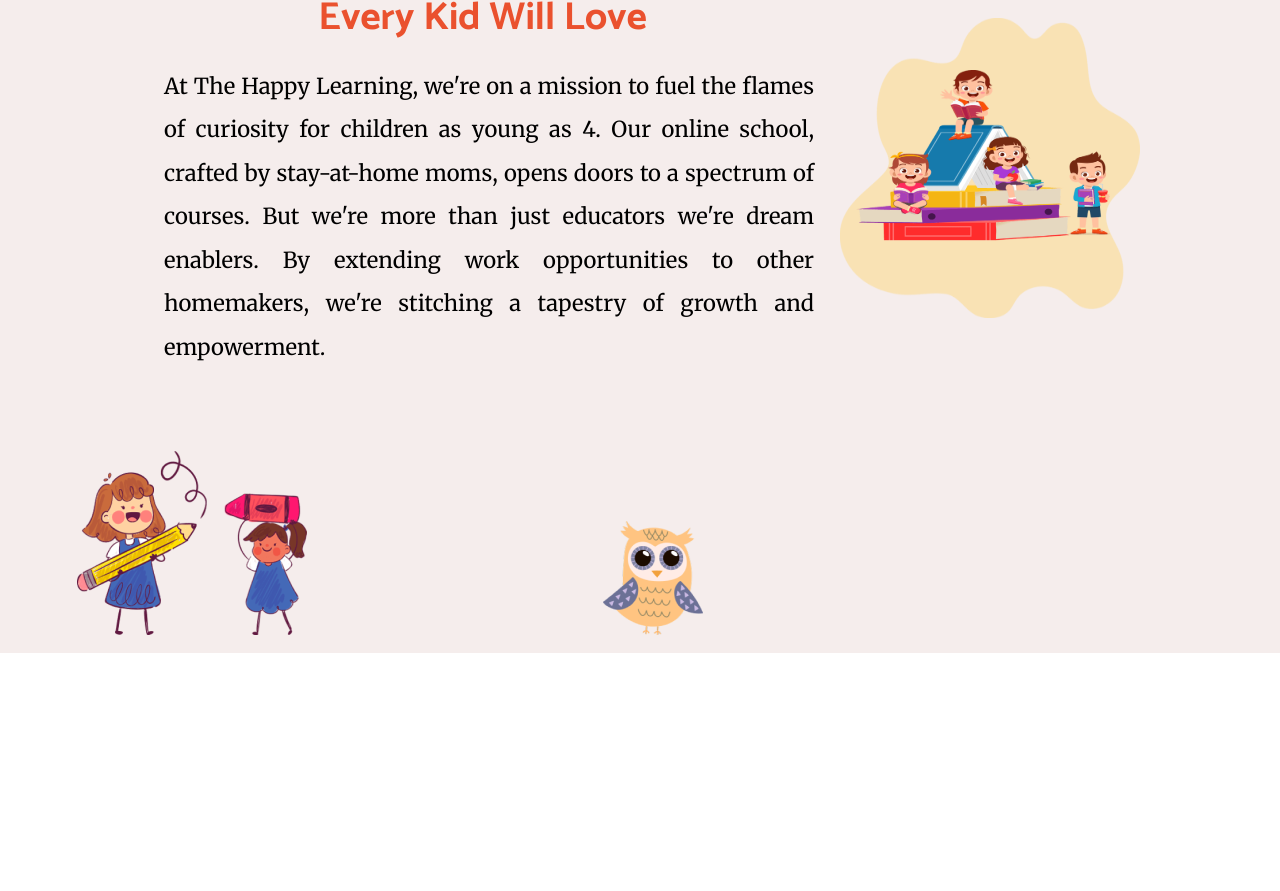
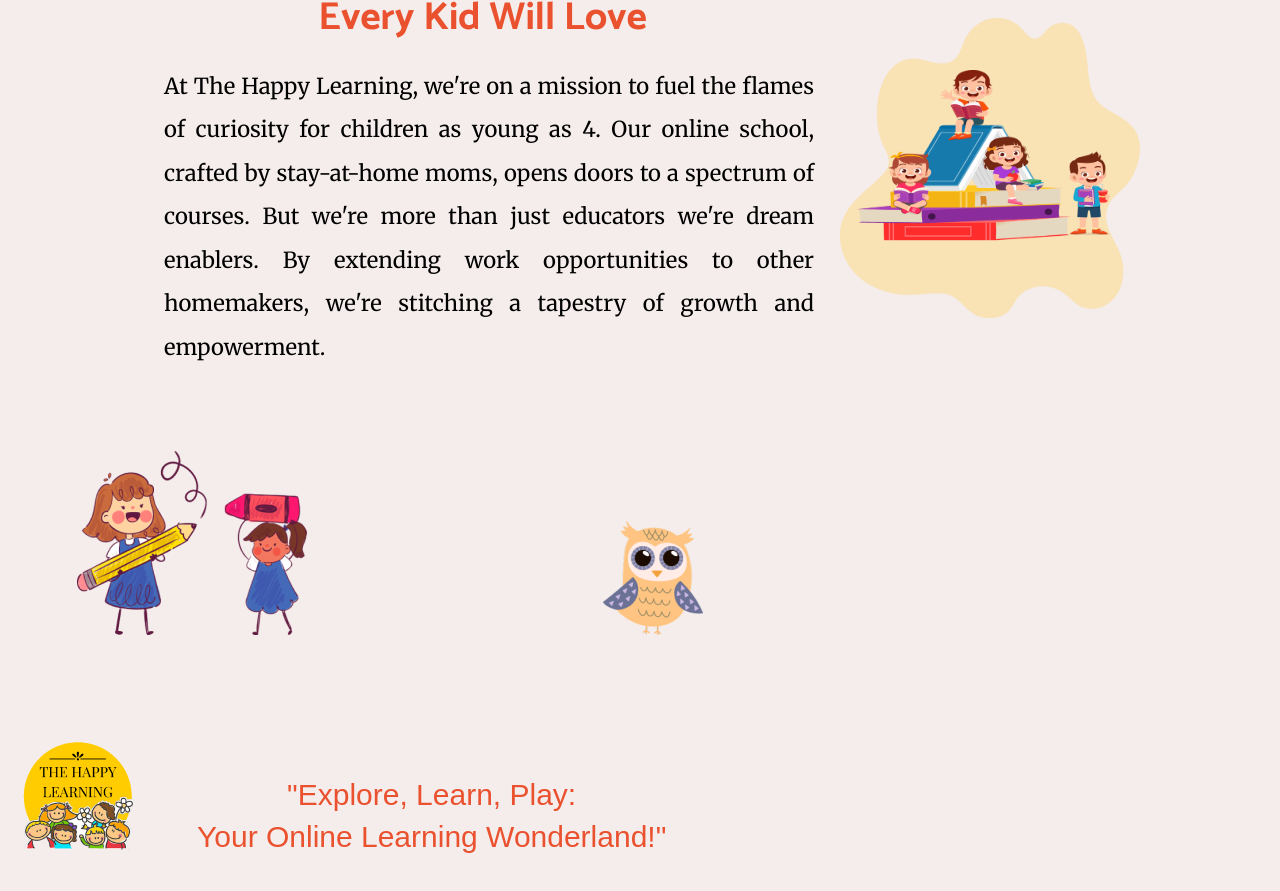
Before and after one commit to muhammadmomin76/Happy_Learning, a plain HTML site: page index.html in a window 1280 px wide. Shown: the part 339-1230 px from the top of the page. Before the commit the page ends 992 px from the top, so only its background shows below. Drawn offline with Linux system fonts and the light colour scheme; a web font is replaced by a local one.

Commit message:
new page

```diff
--- /dev/null
+++ b/coursepage.css
@@ -0,0 +1,38 @@
+@import url('https://fonts.googleapis.com/css2?family=Chango&display=swap');
+
+.c-container{
+    width: 100%;
+    min-height: 100vh;
+    box-sizing: border-box;
+    overflow: hidden;
+}
+
+
+.row-4{
+    margin-top: 57px;
+    width: 100%;
+    display: flex;
+    flex-direction: row;
+    background: #f5edec;
+}
+
+.c-logo{
+    width: 133px;
+    height: 133px;
+    flex-shrink: 0;
+    margin-top: 19px;
+    margin-left: 12px;
+}
+
+.c-title{
+    color: #EA512E;
+    text-align: center;
+    font-family: 'Chango', sans-serif;
+    font-size: 30px;
+    font-style: normal;
+    font-weight: 400;
+    line-height: 41.5px; /* 138.333% */
+    text-transform: capitalize;
+    margin-top: 64px;
+    margin-left: 52px;
+}
--- a/homepage.css
+++ b/homepage.css
@@ -4,6 +4,10 @@
   margin: 0;
   padding: 0;
   font-family: sans-serif;
+}
+
+body{
+  background: #f5edec;
 }
 
 .container {
@@ -266,7 +270,7 @@ nav ul li a:hover {
     margin-left: 0;
     object-fit: cover;
     width: 300px;
-   height: 40px;
+    height: 40px;
   }
 
 
--- a/index.html
+++ b/index.html
@@ -5,6 +5,7 @@
     <meta name="viewport" content="width=device-width, initial-scale=1.0" />
     <title>Happy Learning | Home</title>
     <link rel="stylesheet" href="homepage.css" />
+    <link rel="stylesheet" href="coursepage.css">
   </head>
   <body>
     <div class="navbar">
@@ -49,6 +50,19 @@
       </div>
     </div>
 
+    <div class="c-container">
+
+      <div class="row-4">
+        <img src="logo.png" alt="" class="c-logo">
+        <h1 class="c-title">"Explore, Learn, Play:<br>
+          Your Online Learning Wonderland!"</h1>
+      </div>
+
+
+    </div>
+
+
+
 
 
 
```
